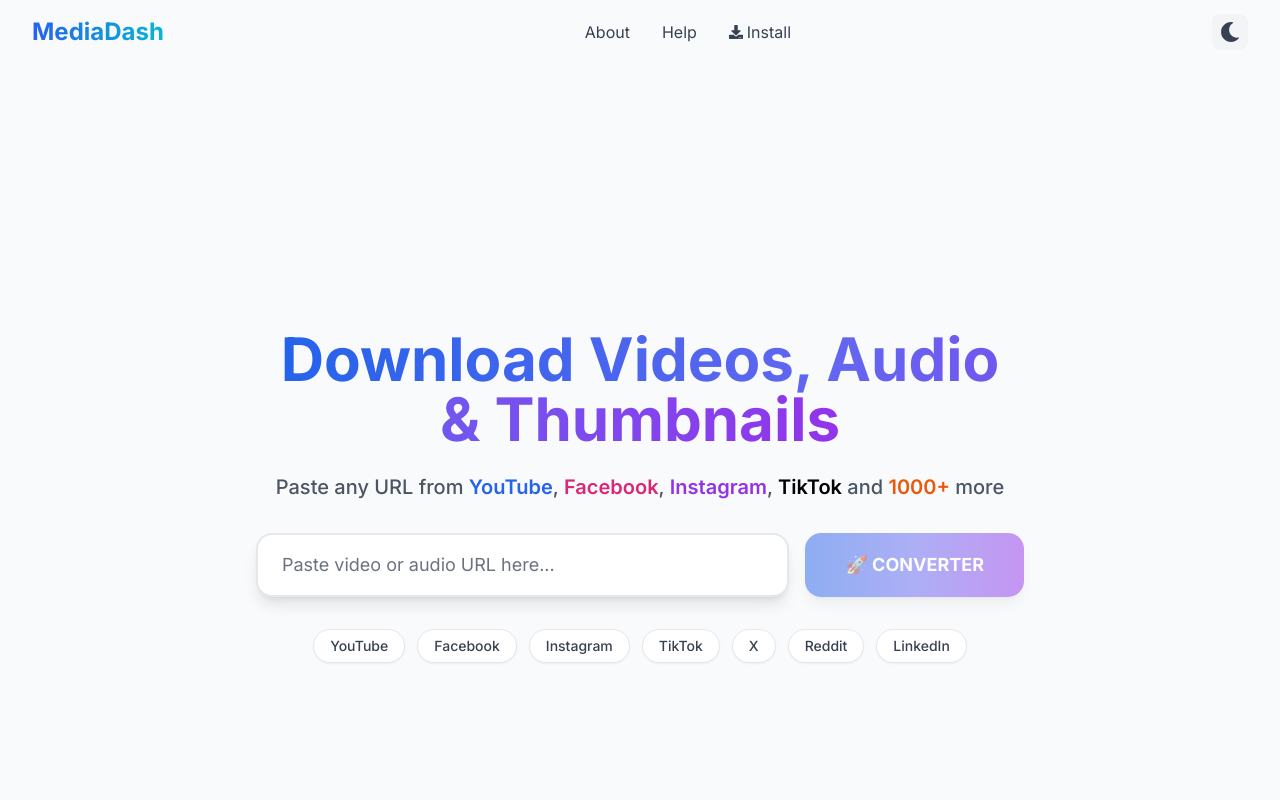
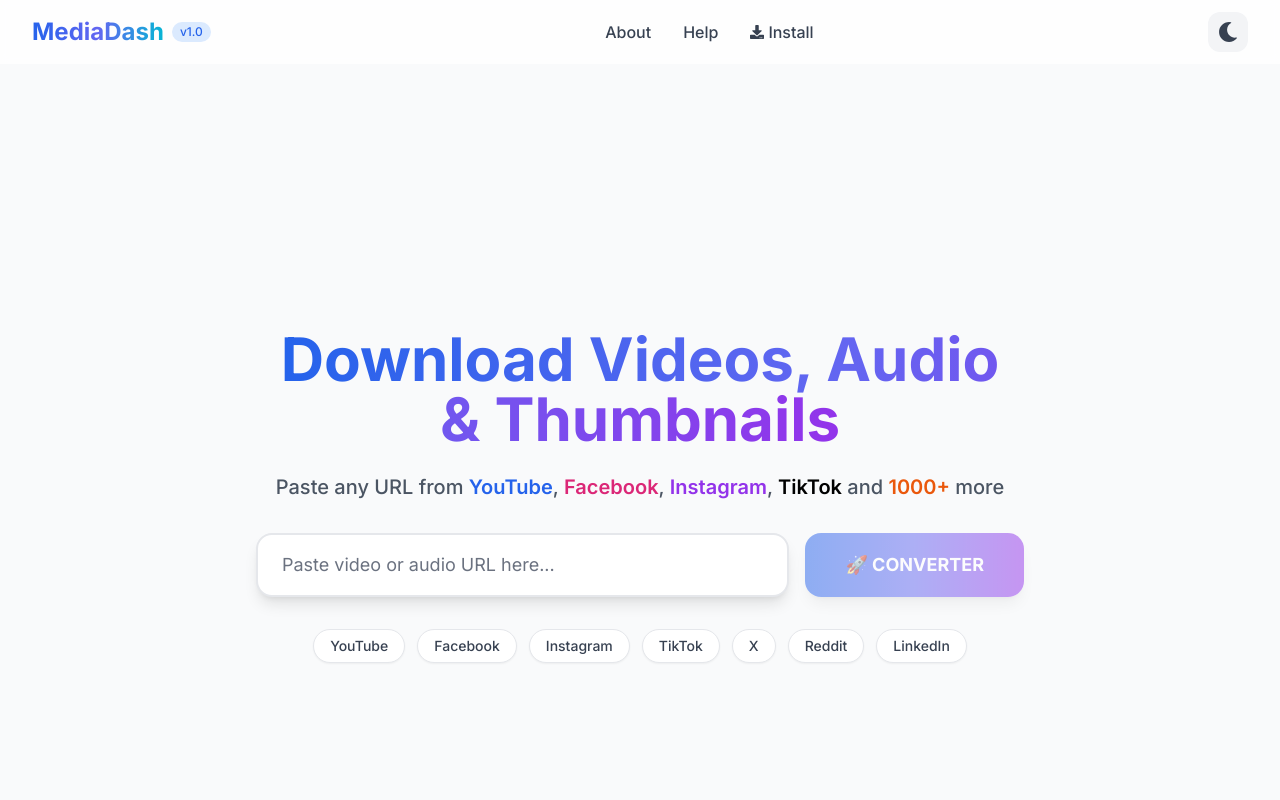
Before and after one commit to amila-sandaruwan-git/MediaDash, a Next.js app: page / in a window 1280 px wide. Shown: the top 800 px of the page. Built offline with nearby package versions, Linux system fonts and the light colour scheme.

Commit message:
style: Improve Navbar section added  color scheme for better readability in light and dark mode

```diff
--- a/app/components/Navbar.tsx
+++ b/app/components/Navbar.tsx
@@ -1,5 +1,3 @@
-// app/components/Navbar.tsx
-
 'use client'
 
 import Link from 'next/link'
@@ -33,7 +31,7 @@
 
   if (!mounted) {
     return (
-      <nav className="fixed top-0 left-0 right-0 z-50 bg-transparent">
+      <nav className="fixed top-0 left-0 right-0 z-50 bg-white/80 dark:bg-gray-900/80 backdrop-blur-md shadow-lg">
         <div className="max-w-7xl mx-auto px-4 sm:px-6 lg:px-8">
           <div className="flex items-center justify-between h-16">
             <div className="flex items-center">
@@ -49,15 +47,20 @@
 
   return (
     <nav className={`fixed top-0 left-0 right-0 z-50 transition-all duration-300 ${
-      isScrolled ? 'bg-white/80 dark:bg-gray-900/80 backdrop-blur-md shadow-lg' : 'bg-transparent'
+      isScrolled
+        ? 'bg-white/95 dark:bg-gray-900/95 backdrop-blur-md shadow-lg'
+        : 'bg-white/80 dark:bg-gray-900/80 backdrop-blur-sm'
     }`}>
       <div className="max-w-7xl mx-auto px-4 sm:px-6 lg:px-8">
         <div className="flex items-center justify-between h-16">
           {/* Left side - Logo */}
           <div className="flex items-center">
-            <Link href="/" className="flex items-center space-x-2">
-              <span className="text-2xl font-bold bg-gradient-to-r from-blue-600 to-cyan-500 bg-clip-text text-transparent">
+            <Link href="/" className="flex items-center space-x-2 group">
+              <span className="text-2xl font-bold bg-gradient-to-r from-blue-600 via-indigo-500 to-cyan-500 bg-clip-text text-transparent hover:from-blue-500 hover:via-indigo-400 hover:to-cyan-400 transition-all duration-300">
                 MediaDash
+              </span>
+              <span className="hidden sm:inline text-xs font-medium text-blue-600 dark:text-blue-400 bg-blue-100 dark:bg-blue-900/30 px-2 py-0.5 rounded-full">
+                v1.0
               </span>
             </Link>
           </div>
@@ -66,19 +69,19 @@
           <div className="hidden md:flex items-center space-x-8">
             <button
               onClick={() => scrollToSection('about')}
-              className="text-gray-700 dark:text-gray-200 hover:text-blue-600 dark:hover:text-blue-400 transition-colors"
+              className="text-gray-700 dark:text-gray-300 hover:text-blue-600 dark:hover:text-blue-400 font-medium transition-colors hover:scale-105 transform duration-200"
             >
               About
             </button>
             <button
               onClick={() => scrollToSection('help')}
-              className="text-gray-700 dark:text-gray-200 hover:text-blue-600 dark:hover:text-blue-400 transition-colors"
+              className="text-gray-700 dark:text-gray-300 hover:text-blue-600 dark:hover:text-blue-400 font-medium transition-colors hover:scale-105 transform duration-200"
             >
               Help
             </button>
             <button
               onClick={() => scrollToSection('install')}
-              className="flex items-center space-x-1 text-gray-700 dark:text-gray-200 hover:text-blue-600 dark:hover:text-blue-400 transition-colors"
+              className="flex items-center space-x-1 text-gray-700 dark:text-gray-300 hover:text-blue-600 dark:hover:text-blue-400 font-medium transition-colors hover:scale-105 transform duration-200"
             >
               <FaDownload className="text-sm" />
               <span>Install</span>
@@ -89,19 +92,19 @@
           <div className="flex items-center space-x-4">
             <button
               onClick={toggleTheme}
-              className="p-2 rounded-lg bg-gray-100 dark:bg-gray-800 hover:bg-gray-200 dark:hover:bg-gray-700 transition-colors"
+              className="p-2.5 rounded-xl bg-gray-100 dark:bg-gray-800 hover:bg-gray-200 dark:hover:bg-gray-700 transition-all duration-300 hover:scale-105"
               aria-label="Toggle theme"
             >
               {theme === 'dark' ? (
-                <FaSun className="w-5 h-5 text-yellow-500" />
+                <FaSun className="w-5 h-5 text-yellow-500 hover:text-yellow-400 transition-colors" />
               ) : (
-                <FaMoon className="w-5 h-5 text-gray-700" />
+                <FaMoon className="w-5 h-5 text-gray-700 dark:text-gray-300 hover:text-blue-600 transition-colors" />
               )}
             </button>
 
             {/* Mobile menu button */}
-            <button className="md:hidden p-2 rounded-lg bg-gray-100 dark:bg-gray-800 hover:bg-gray-200 dark:hover:bg-gray-700 transition-colors">
-              <svg className="w-6 h-6" fill="none" stroke="currentColor" viewBox="0 0 24 24">
+            <button className="md:hidden p-2.5 rounded-xl bg-gray-100 dark:bg-gray-800 hover:bg-gray-200 dark:hover:bg-gray-700 transition-all duration-300">
+              <svg className="w-6 h-6 text-gray-700 dark:text-gray-300" fill="none" stroke="currentColor" viewBox="0 0 24 24">
                 <path strokeLinecap="round" strokeLinejoin="round" strokeWidth={2} d="M4 6h16M4 12h16M4 18h16" />
               </svg>
             </button>
```
